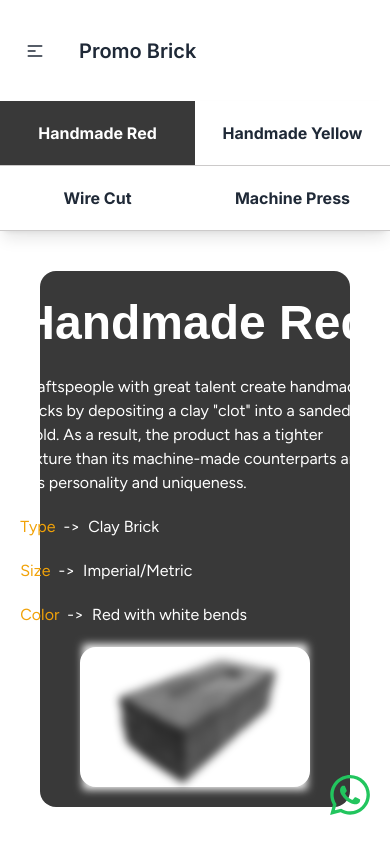
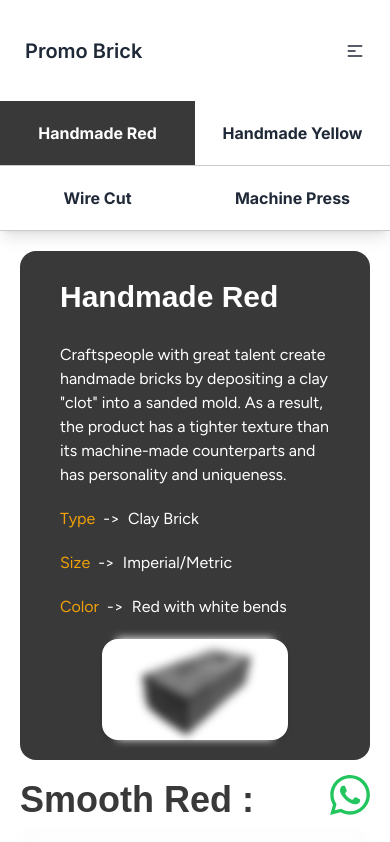
Before and after one commit to Arham-Amir/Promo-Brick, a Next.js app: page /page3 in a window 390 px wide. Shown: the top 842 px of the page. Built offline with nearby package versions, Linux system fonts and the light colour scheme; a web font is replaced by a local one.

Commit message:
set facing brick page

```diff
--- a/src/components/base/navbar.jsx
+++ b/src/components/base/navbar.jsx
@@ -9,6 +9,11 @@ import Link from "next/link";
 
 const Navbar = () => {
   const [dropdownOpen, setDropdownOpen] = useState(false);
+  const [isDropdownOpen, setIsDropdownOpen] = useState(false);
+
+  const toggleDropdown = () => {
+    setIsDropdownOpen(!isDropdownOpen);
+  };
   // const [ham, showHam] = useState(false);
   // const navRef = useRef(null);
   // const navRef2 = useRef(null);
@@ -75,13 +80,14 @@ const Navbar = () => {
       <Nav_Links path={path} childClass2="p-3" small='true' className="text-white flex items-center justify-center "></Nav_Links>
     </section> */
       }
-      <div className="navbar bg-bg h-[12vh]">
-        <div className="navbar-start">
-          <div className="dropdown">
-            <label tabIndex={0} className="btn btn-ghost md:hidden">
+      <div className="navbar bg-bg h-[12vh] z-30">
+        <div className="navbar-start flex-row-reverse md:flex-row justify-between md:justify-start w-full md:w-1/2">
+          <div className="dropdown z-30">
+            <label tabIndex={0} className="btn btn-ghost md:hidden" onClick={toggleDropdown}>
               <svg xmlns="http://www.w3.org/2000/svg" className="h-5 w-5" fill="none" viewBox="0 0 24 24" stroke="currentColor"><path strokeLinecap="round" strokeLinejoin="round" strokeWidth="2" d="M4 6h16M4 12h8m-8 6h16" /></svg>
             </label>
-            <ul tabIndex={0} className="menu menu-sm dropdown-content mt-3 p-2 shadow bg-base-100 rounded-box w-52 z-20">
+            <ul tabIndex={0} onClick={()=> setIsDropdownOpen(false)}
+             className={`z-30 menu menu-sm dropdown-content mt-3 p-2 shadow bg-base-100 rounded-box w-52 ${isDropdownOpen ? 'block' : 'hidden'} right-0`}>
               <li className="cursor-pointer hover:scale-110 transition duration-100 hover:text-themeColor">
                 <Link href="/">Home</Link></li>
               <li >
@@ -94,7 +100,7 @@ const Navbar = () => {
                   <li><Link href="/page6" className="cursor-pointer min-w-fit hover:scale-110 transition duration-100 hover:text-themeColor">Pots</Link></li>
                 </ul>
               </li>
-              <li className="cursor-pointer hover:scale-110 transition duration-100 hover:text-themeColor"><Link href ="/gallery">Gallery</Link></li>
+              <li className="cursor-pointer hover:scale-110 transition duration-100 hover:text-themeColor"><Link href="/gallery">Gallery</Link></li>
               <li className="cursor-pointer hover:scale-110 transition duration-100 hover:text-themeColor"><Link href="/about">About</Link></li>
               <li className="cursor-pointer hover:scale-110 transition duration-100 hover:text-themeColor"><Lin to="contactus" spy={true} smooth={true} duration={500} >Contact Us</Lin></li>
               <li><a href="https://www.promodevelopers.com" target="blank" className="py-3 text-white flex items-center justify-center h-fit bg-themeColor rounded-xl">Construct with us</a></li>
@@ -106,7 +112,7 @@ const Navbar = () => {
           <ul className="menu menu-horizontal px-1">
             <li className="cursor-pointer hover:scale-110 transition duration-100 hover:text-themeColor"><Link href="/">Home</Link></li>
             <li tabIndex={0} className="">
-              <details {...(dropdownOpen==false ? { open: true } : {})}>
+              <details {...(dropdownOpen == false ? { open: true } : {})}>
                 <summary onClick={() => setDropdownOpen(!dropdownOpen)} className="cursor-pointer  hover:scale-110 transition duration-100 hover:text-themeColor">Products</summary>
                 {dropdownOpen && (<ul className="p-2 z-30 min-w-max">
                   <li ><Link href="/page2" onClick={() => setDropdownOpen(false)} className="cursor-pointer min-w-fit hover:scale-110 transition duration-100 hover:text-themeColor">Buildings Bricks</Link></li>
@@ -117,12 +123,12 @@ const Navbar = () => {
                 </ul>)}
               </details>
             </li>
-            <li className="cursor-pointer hover:scale-110 transition duration-100 hover:text-themeColor"><Link href ="/gallery">Gallery</Link></li>
+            <li className="cursor-pointer hover:scale-110 transition duration-100 hover:text-themeColor"><Link href="/gallery">Gallery</Link></li>
             <li className="cursor-pointer hover:scale-110 transition duration-100 hover:text-themeColor"><Link href="/about">About</Link></li>
             <li className="cursor-pointer hover:scale-110 transition duration-100 hover:text-themeColor"><Lin to="contactus" spy={true} smooth={true} duration={500} >Contact Us</Lin></li>
           </ul>
         </div>
-        <div className="hidden sm:flex navbar-end">
+        <div className="hidden md:flex navbar-end">
           <a href="https://www.promodevelopers.com" target="blank" className="btn text-white bg-themeColor rounded-xl">Construct with us</a>
         </div>
       </div>
--- a/src/components/page3/selectedType/selectedType.jsx
+++ b/src/components/page3/selectedType/selectedType.jsx
@@ -2,11 +2,11 @@ import LazyImage from "@components/base/lazyImage";
 
 const SelectedType = (props = {}) => {
   return (
-    <section className="p-10 flex-1 z-10">
-      <section className="w-full md:h-[70vh] p-5 flex flex-col md:flex-row xs:gap-5 md:gap-0 items-center bg-darkColor rounded-2xl">
-        <section className="md:w-[60%] flex flex-col gap-5 px-5 text-white font-text">
+    <section className="p-5 ms:p-10 flex-1 z-10">
+      <section className="w-full h-auto md:min-h-max p-5 ms:p-10 flex flex-col lg:flex-row xs:gap-5 lg:gap-0 items-center bg-darkColor rounded-2xl">
+        <section className="w-full lg:w-[60%] h-auto flex flex-col gap-5 px-5 text-white font-text">
           <section className="w-max flex flex-col items-center">
-            <h1 className="w-fit text-5xl py-2 text-white font-heading font-bold">{props.type}</h1>
+            <h1 className="w-fit text-3xl md:text-5xl py-2 text-white font-heading font-bold">{props.type}</h1>
           </section>
           <p className="font-text text-base text-white">{props.data['desc']}</p>
           <section className="flex gap-2 items-center">
@@ -26,12 +26,10 @@ const SelectedType = (props = {}) => {
           </section>
           {/* <button className="px-5 py-3 w-fit bg-themeColor text-white rounded-2xl">View Types</button> */}
         </section>
-        <section className="md:w-[40%] md:h-[65%] rounded-2xl relative bg-white mx-5 shadow-md border-4 border-white">
-          <LazyImage src={props.data['img']} className="mx-auto w-11/12 h-full object-fill" />
+        <section className="w-[60%] lg:w-[40%] md:h-full rounded-2xl relative bg-white mx-5 shadow-md border-4 border-white">
+          <LazyImage src={props.data['img']} className="mx-auto w-4/5 h-full object-cover" />
         </section>
       </section>
-      <div className="my-8 bg-[url('/images/bgtypes.png')]">
-      </div>
       <section className="my-5">
         {props.data['data'].map((el, i) => {
           return <FurtherType key={i} data={el} />
@@ -48,7 +46,7 @@ function FurtherType(props = {}) {
     <section className="w-full my-5">
       <section className="w-full flex flex-col gap-3 text-white">
         <h1 className="text-4xl font-heading font-bold text-darkColor">{props.data['Name']} :</h1>
-        <section className="flex flex-col ms:flex-row gap-5 p-5 m-5">
+        <section className="flex flex-col ms:flex-row gap-5 p-5 ms:m-5">
           <section className="flex-1 bg-darkColor"> <LazyImage className=" border bg-bg border-Light h-[350px] object-fill w-full" src={props.data['Img'][0]}/></section>
           <section className="flex-1 bg-darkColor"> <LazyImage className=" border bg-bg border-Light h-[350px] object-fill w-full" src={props.data['Img'][1]}/></section>
         </section>
--- a/src/components/page3/types/types.jsx
+++ b/src/components/page3/types/types.jsx
@@ -5,8 +5,8 @@ import { useState } from "react";
 const Types = (props = {}) => {
   const [show, setshow] = useState(true);
   return (
-    <section className="xs:w-screen md:w-auto md:h-[93vh] sticky top-0 z-30 md:top-[7vh] xs:shadow-lg md:shadow-none border-white">
-      <section className="relative flex flex-row flex-wrap md:flex-col z-30 justify-center h-full md:min-w-max mx-auto text-base font-bold">
+    <section className="xs:w-screen md:w-auto md:h-[93vh] sticky top-0 z-20 md:top-[7vh] xs:shadow-lg md:shadow-none border-white">
+      <section className="relative flex flex-row flex-wrap md:flex-col z-20 justify-center h-full md:min-w-max mx-auto text-base font-bold">
         {props.data.map((el, i) => (
           <button key={i} onClick={() => props.settype(el)} className={`${show ? 'block': 'hidden'} transition-all duration-250 xs:p-5 md:p-10 xs:w-1/2 md:w-full hover:bg-darkColor hover:text-white border-bgLight border-b  ${props.type == el ? 'bg-darkColor text-white': 'bg-white'}`}>{el}</button>
         ))}
```
